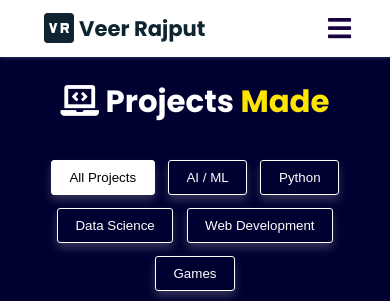
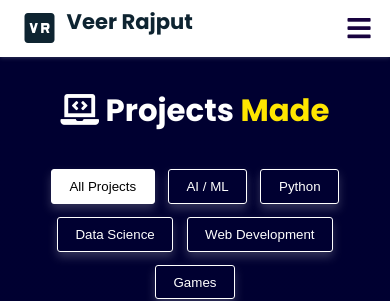
Before and after one commit to veerprajput/VR_Portfolio_Website, a website: page projects/index.html in a window 390 px wide. Shown: the top 301 px of the page. Drawn offline with nearby package versions, Linux system fonts and the light colour scheme.

Commit message:
Final Edits

```diff
--- a/assets/css/style.css
+++ b/assets/css/style.css
@@ -91,10 +91,16 @@ header .logo {
   font-weight: 800;
   text-decoration: none;
   color: #0e2431;
+  display: flex; /* Use flexbox for alignment */
+  align-items: center;
+  gap: 0.8rem; /* Space between icon and text */
 }
-header .logo i {
-  font-size: 2.2rem;
+
+/* Styling for the text part of the logo */
+header .logo span:last-child {
+    font-size: 2.4rem;
 }
+
 header .logo:hover {
   color: #fc8c05;
 }
@@ -130,6 +136,17 @@ header .navbar ul li a:hover {
   color: rgb(24, 2, 63);
   display: none;
 }
+
+/* ===== REVISED MEDIA QUERIES FOR RESPONSIVE HEADER ===== */
+@media (max-width: 992px) {
+    header {
+        padding: 1.7rem 5%; /* Reduce padding on tablets */
+    }
+    header .logo span:last-child {
+        font-size: 2rem; /* Reduce font size */
+    }
+}
+
 @media (max-width: 768px) {
   #menu {
     display: block;
@@ -245,7 +262,7 @@ header .navbar ul li a:hover {
 }
 .home .btn {
   margin-top: 1rem;
-  position: absolute;
+  /* position: absolute; */
   line-height: 0;
   padding: 1.6rem 3rem;
   border-radius: 4em;
@@ -345,7 +362,7 @@ header .navbar ul li a:hover {
 /* hero section end */
 
 
-/* ===== ABOUT SECTION REVISED STARTS ===== */
+/* about section starts */
 .about {
   background: #f7f7f7;
   padding: 2rem 2rem 8rem 2rem;
@@ -519,6 +536,7 @@ header .navbar ul li a:hover {
     font-size: 3.2rem;
   }
 }
+/* about section ends */
 
 /* --- Background Icons for About Section --- */
 .about {
@@ -629,8 +647,6 @@ header .navbar ul li a:hover {
   75% { transform: translate(10px, 15px) rotate(15deg); }
   100% { transform: translate(0, 0) rotate(-5deg); }
 }
-/* ===== ABOUT SECTION REVISED ENDS ===== */
-
 
 /* skills section starts */
 .skills {
@@ -830,6 +846,7 @@ header .navbar ul li a:hover {
   flex-wrap: wrap;
   gap: 1.5rem;
   margin: 2rem;
+  justify-content: center; /* Center the items within the container */
 }
 .work .box-container .box {
   flex: 1 1 30rem;
--- a/certifications/style.css
+++ b/certifications/style.css
@@ -70,10 +70,15 @@ header .logo{
   font-weight: 800;
   text-decoration: none;
   color: #0E2431;
+  display: flex;
+  align-items: center;
+  gap: 0.8rem;
 }
-header .logo i {
-  font-size: 2.2rem;
+
+header .logo span:last-child {
+    font-size: 2.4rem;
 }
+
 header .logo:hover {
   color: #fc8c05;
 }
@@ -108,6 +113,16 @@ header .navbar ul li a:hover{
   color: rgb(24, 2, 63);
   display: none;
 }
+
+@media (max-width: 992px) {
+    header {
+        padding: 1.7rem 5%;
+    }
+    header .logo span:last-child {
+        font-size: 2rem;
+    }
+}
+
 @media(max-width:768px){
   #menu{
       display: block;
@@ -161,8 +176,7 @@ header .navbar ul li a:hover{
 }
 .work h2 {
   color: #fff;
-  padding: 1rem;
-  padding-top: 7rem; /* Added padding */
+  padding-top: 8rem;
   padding-bottom: 2rem;
 }
 .work .heading span {
@@ -204,6 +218,7 @@ header .navbar ul li a:hover{
   gap: 1.5rem;
   margin: 2rem auto;
   max-width: 1200px;
+  justify-content: center; /* THIS IS THE FIX FOR CENTERING */
 }
 .work .box-container .box {
   flex: 1 1 30rem;
@@ -320,9 +335,6 @@ header .navbar ul li a:hover{
   section{
     padding: 2rem;
   }
-  .work .box-container{
-    margin: 2rem 0;
-  }
 }
 /* common media queries ends*/
 
--- a/projects/style.css
+++ b/projects/style.css
@@ -70,10 +70,15 @@ header .logo{
   font-weight: 800;
   text-decoration: none;
   color: #0E2431;
+  display: flex;
+  align-items: center;
+  gap: 0.8rem;
 }
-header .logo i {
-  font-size: 2.2rem;
+
+header .logo span:last-child {
+    font-size: 2.4rem;
 }
+
 header .logo:hover {
   color: #fc8c05;
 }
@@ -108,6 +113,16 @@ header .navbar ul li a:hover{
   color: rgb(24, 2, 63);
   display: none;
 }
+
+@media (max-width: 992px) {
+    header {
+        padding: 1.7rem 5%;
+    }
+    header .logo span:last-child {
+        font-size: 2rem;
+    }
+}
+
 @media(max-width:768px){
   #menu{
       display: block;
@@ -161,8 +176,7 @@ header .navbar ul li a:hover{
 }
 .work h2 {
   color: #fff;
-  padding: 1rem;
-  padding-top: 7rem; /* Added padding to push heading down from navbar */
+  padding-top: 8rem;
   padding-bottom: 2rem;
 }
 .work .heading span {
@@ -187,7 +201,7 @@ header .navbar ul li a:hover{
   border-radius: 3px;
   cursor: pointer;
   font-weight: 500;
-  box-shadow: 0px 5px 10px rgba(255, 255, 255, 0.2); /* Softened shadow */
+  box-shadow: 0px 5px 10px rgba(255, 255, 255, 0.2);
 }
 .work .button-group .btn:hover{
   background-color: #fff;
@@ -202,8 +216,9 @@ header .navbar ul li a:hover{
   display: flex;
   flex-wrap: wrap;
   gap: 1.5rem;
-  margin: 2rem auto; /* Centered the container */
-  max-width: 1200px; /* Added max-width for large screens */
+  margin: 2rem auto;
+  max-width: 1200px;
+  justify-content: center; /* THIS IS THE FIX FOR CENTERING */
 }
 .work .box-container .box {
   flex: 1 1 30rem;
@@ -277,7 +292,7 @@ header .navbar ul li a:hover{
 .backbtn{
   display: flex;
   justify-content: center;
-  margin: 4rem 0 2rem 0; /* Adjusted margin */
+  margin: 4rem 0 2rem 0;
 }
 .backbtn .btn {
   position: relative;
@@ -320,9 +335,6 @@ header .navbar ul li a:hover{
   section{
     padding: 2rem;
   }
-  .work .box-container{
-    margin: 2rem 0;
-  }
 }
 /* common media queries ends*/
 
```
